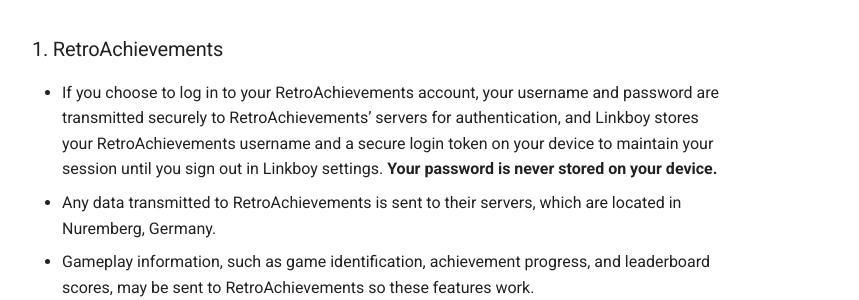
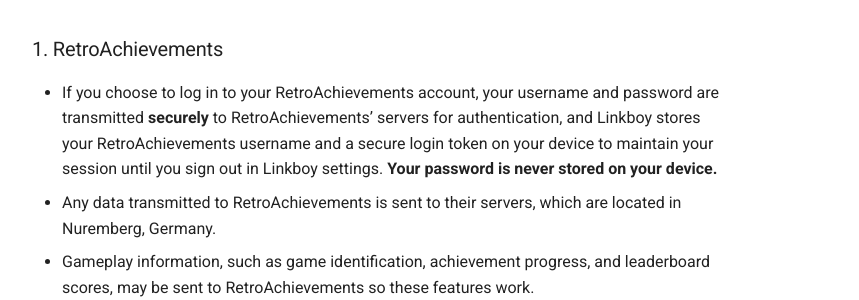
Before and after one commit to yalnie/pixelrespawn.github.io, an MkDocs documentation site: the page built from docs/privacy-policy.md, in a window 1280 px wide and 900 px high. Shown: the part 439-739 px from the top of the window, without its empty margins (264-1123 px from the left). Built offline with MkDocs 1.6.1 and Material for MkDocs 9.7.7, drawn with Linux system fonts in a browser that asks for light colours.

```diff
--- a/docs/privacy-policy.md
+++ b/docs/privacy-policy.md
@@ -11,7 +11,7 @@ Linkboy (“the App”) is a Game Boy Advance emulator. We respect your privacy
 The App itself does not collect or store any personal information on our servers. However, certain features involve third-party services:
 
 ### 1. RetroAchievements
-- If you choose to log in to your RetroAchievements account, your username and password are transmitted securely to RetroAchievements’ servers for authentication, and Linkboy stores your RetroAchievements username and a secure login token on your device to maintain your session until you sign out in Linkboy settings. **Your password is never stored on your device.**
+- If you choose to log in to your RetroAchievements account, your username and password are transmitted **securely** to RetroAchievements’ servers for authentication, and Linkboy stores your RetroAchievements username and a secure login token on your device to maintain your session until you sign out in Linkboy settings. **Your password is never stored on your device.**
 - Any data transmitted to RetroAchievements is sent to their servers, which are located in Nuremberg, Germany.
 - Gameplay information, such as game identification, achievement progress, and leaderboard scores, may be sent to RetroAchievements so these features work.
 - Linkboy does not transmit personal data to its own servers. Any data sent to RetroAchievements is managed by RetroAchievements, who provide mechanisms for data access, correction, and deletion in accordance with GDPR.
```
